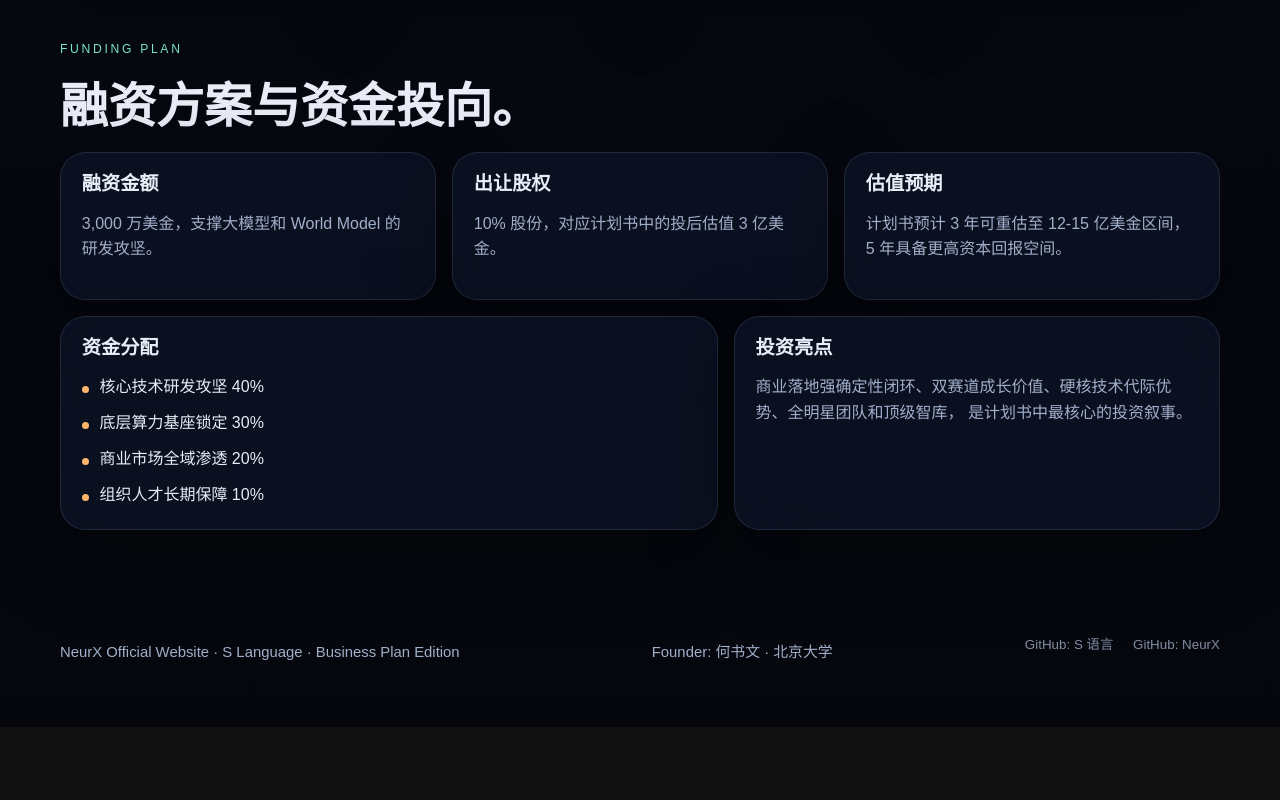
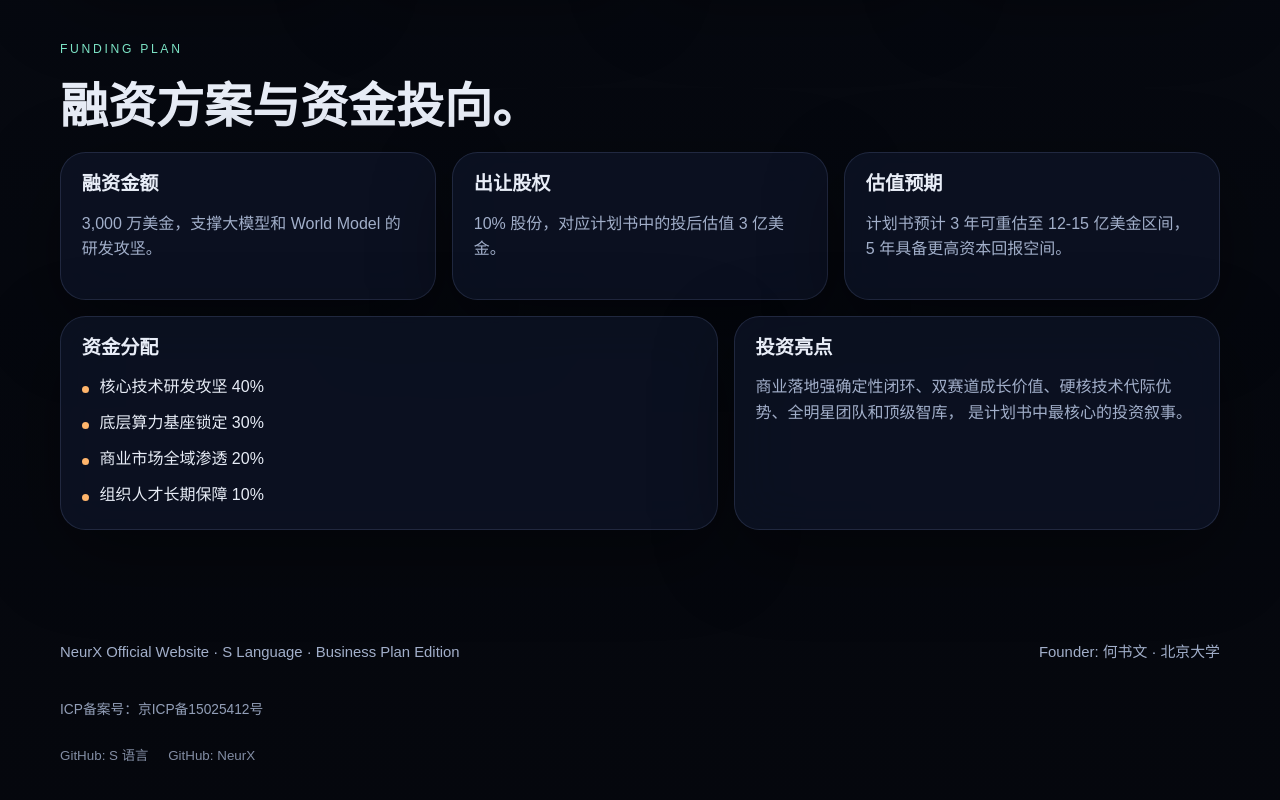
Before and after one commit to shuwenhe/neurx-website, a website: page index.html in a window 1280 px wide. Shown: the part 5387-6187 px from the top of the page. Before the commit the page ends 6114 px from the top, so only its background shows below. Drawn offline with Linux system fonts and the light colour scheme.

Commit message:
Add ICP record number 京ICP备15025412号 to footer

```diff
--- a/index.html
+++ b/index.html
@@ -460,6 +460,7 @@
     <footer class="footer">
       <p>NeurX Official Website · S Language · Business Plan Edition</p>
       <p>Founder: 何书文 · 北京大学</p>
+      <p class="icp-record">ICP备案号：京ICP备15025412号</p>
       <p style="margin-top: 0.5rem; font-size: 0.9em; opacity: 0.8;">
         <a href="https://github.com/shuwenhe/s" target="_blank" style="color: inherit; text-decoration: none; margin-right: 1rem;">GitHub: S 语言</a>
         <a href="https://github.com/shuwenhe/neurx" target="_blank" style="color: inherit; text-decoration: none;">GitHub: NeurX</a>
--- a/styles.css
+++ b/styles.css
@@ -601,6 +601,13 @@ h3 {
   font-size: 0.93rem;
 }
 
+.icp-record {
+  width: 100%;
+  margin: 0.25rem 0 0;
+  font-size: 0.86rem;
+  color: rgba(162, 175, 202, 0.9);
+}
+
 .reveal {
   opacity: 0;
   transform: translateY(18px);
```
